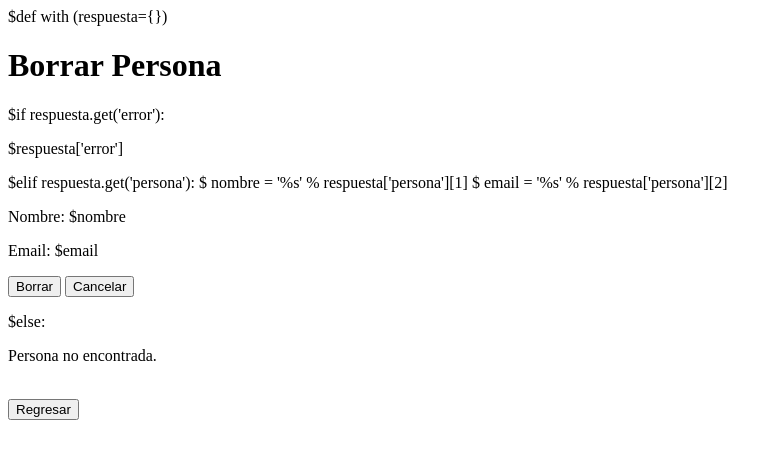
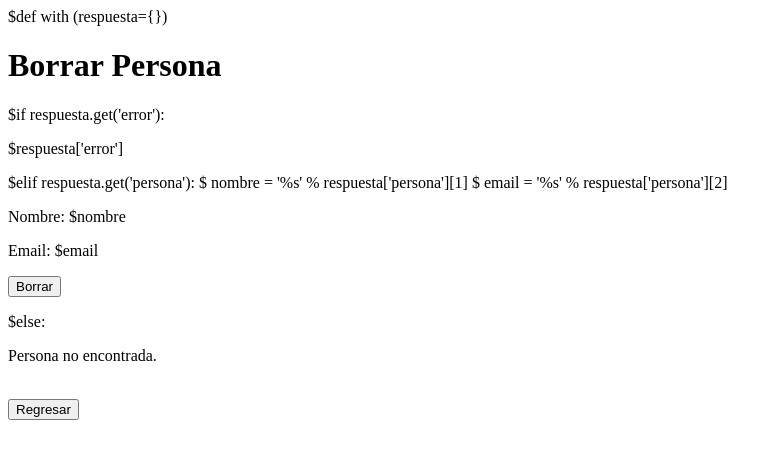
Before and after one commit to christianeduardonavarrocuriel/agendawebPy, a Python web app: template agenda/templates/borrar.html in a window 1280 px wide. Shown: the top 459 px of the page, without its empty margins (0-782 px from the left). Run offline with Jinja, Linux system fonts and the light colour scheme; the template is opened without the code that fills it, so the values that code supplies are empty.

Commit message:
actualizacion

```diff
--- a/agenda/templates/borrar.html
+++ b/agenda/templates/borrar.html
@@ -18,9 +18,6 @@
 
             <form method="POST">
                 <input type="submit" value="Borrar">
-                <a href="/">
-                    <button type="button">Cancelar</button>
-                </a>
             </form>
         $else:
             <p>Persona no encontrada.</p>
```
Also changed, not shown: agenda/agenda.db.
